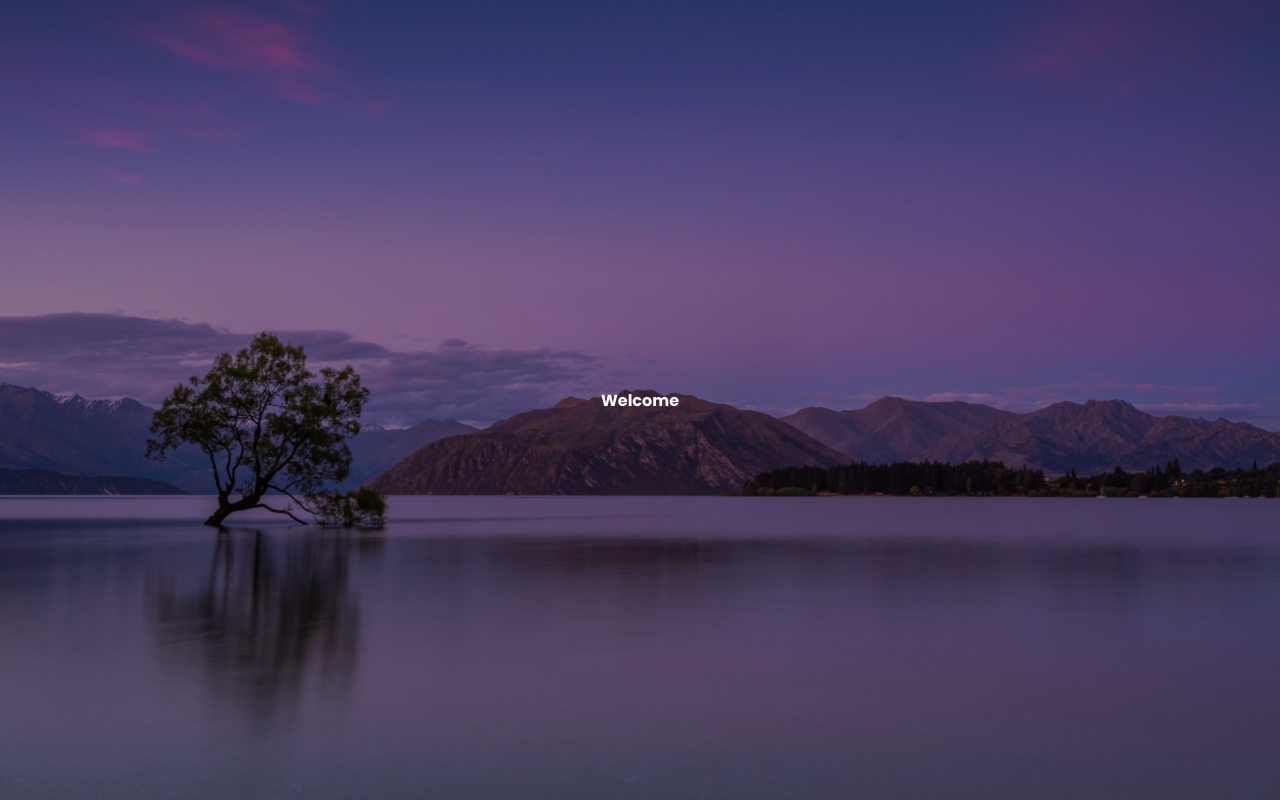
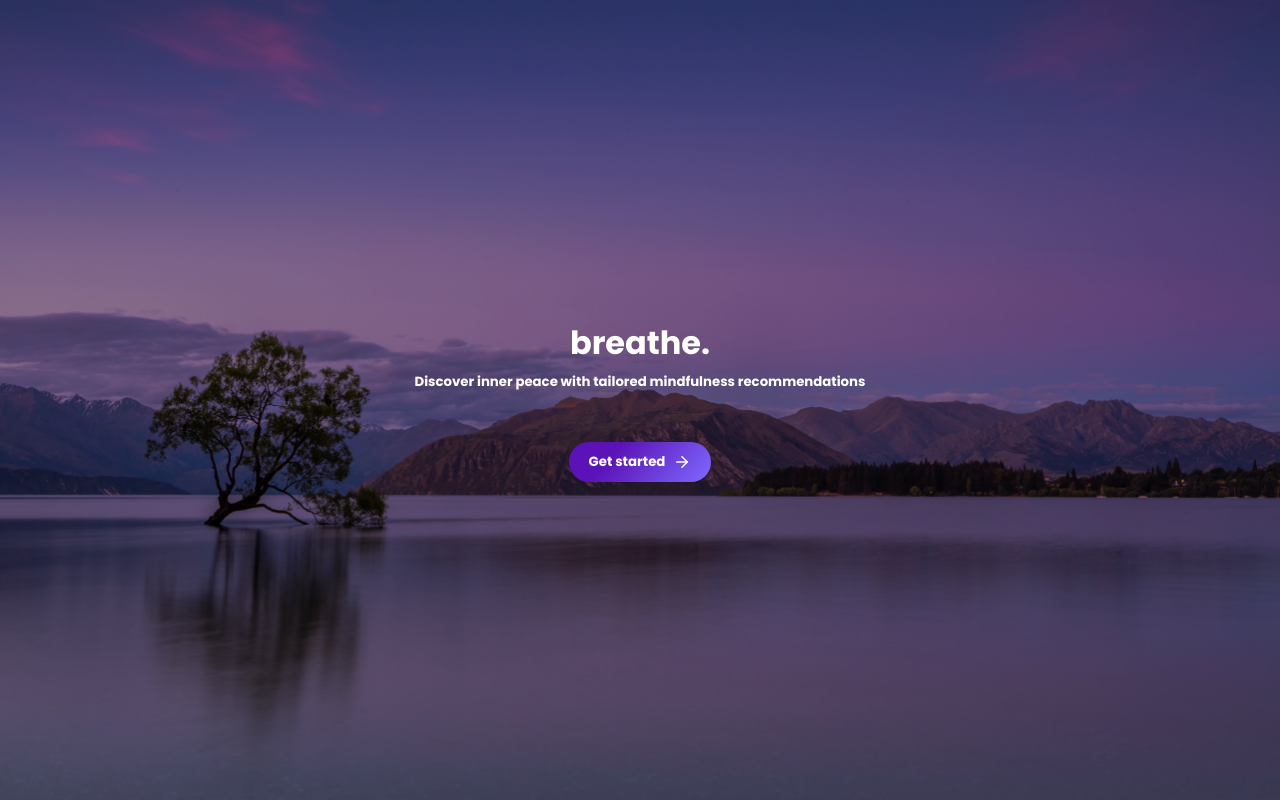
Before and after one commit to RyanMcPherson7/breathe, a React (Create React App) app: page /B in a window 1280 px wide. Built offline with nearby package versions, Linux system fonts and the light colour scheme.

Commit message:
chore: add button component and welcome page

```diff
--- a/package.json
+++ b/package.json
@@ -10,6 +10,7 @@
     "prop-types": "^15.8.1",
     "react": "^18.2.0",
     "react-dom": "^18.2.0",
+    "react-icons": "^4.11.0",
     "react-redux": "^8.1.3",
     "react-router-dom": "^6.16.0",
     "react-scripts": "5.0.1",
--- a/src/components/button/index.css
+++ b/src/components/button/index.css
@@ -0,0 +1,24 @@
+.button {
+  display: flex;
+  gap: 8px;
+  justify-content: center;
+  align-items: center;
+  padding: 10px 20px;
+  border-radius: 100px;
+  color: var(--color-white);
+  font-family: 'Poppins', sans-serif;
+  border: none;
+}
+
+.button-icon {
+  width: 18px;
+  height: 18px;
+}
+
+@media (hover: hover) {
+  .button:hover {
+    cursor: pointer;
+    filter: brightness(75%);
+    transition: filter 0.2s ease-in-out;
+  }
+}
--- a/src/components/button/index.jsx
+++ b/src/components/button/index.jsx
@@ -1,7 +1,47 @@
+import PropTypes from 'prop-types'
+import { useSelector } from 'react-redux'
+import { colorsHex } from '../../constants'
 import './index.css'
 
-const index = () => {
-  return <div>Button</div>
+const index = ({
+  handleClick,
+  text,
+  icon: Icon,
+  isGradient = false,
+  isIconRight = false
+}) => {
+  const color = useSelector((state) => state.form.color)
+
+  return (
+    <button
+      onClick={handleClick}
+      className="button"
+      type="submit"
+      style={{
+        background: isGradient
+          ? `linear-gradient(130deg, ${colorsHex.brandPurple} 30%, ${colorsHex[color]} 100%)`
+          : colorsHex.brandPurple
+      }}
+    >
+      {isIconRight ? (
+        <>
+          {text} <Icon className="button-icon" />
+        </>
+      ) : (
+        <>
+          <Icon className="button-icon" /> {text}
+        </>
+      )}
+    </button>
+  )
+}
+
+index.propTypes = {
+  handleClick: PropTypes.func.isRequired,
+  text: PropTypes.string.isRequired,
+  icon: PropTypes.func.isRequired,
+  isGradient: PropTypes.bool,
+  isIconRight: PropTypes.bool
 }
 
 export default index
--- a/src/components/page-template/index.css
+++ b/src/components/page-template/index.css
@@ -14,4 +14,5 @@
   justify-content: center;
   align-items: center;
   height: 100vh;
+  padding: 20px;
 }
--- a/src/components/welcome/index.css
+++ b/src/components/welcome/index.css
@@ -0,0 +1,11 @@
+#welcome-container {
+    display: flex;
+    flex-direction: column;
+    align-items: center;
+    justify-content: center;
+}
+
+#welcome-container h5 {
+    text-align: center;
+    margin: 5px 0 50px;
+}
--- a/src/components/welcome/index.jsx
+++ b/src/components/welcome/index.jsx
@@ -1,7 +1,29 @@
+import PropTypes from 'prop-types'
+import { useNavigate } from 'react-router-dom'
+import { FiArrowRight } from 'react-icons/fi'
+import Button from '../button'
 import './index.css'
 
-const index = () => {
-  return <div>Welcome</div>
+const index = ({ designVersion }) => {
+  const navigate = useNavigate()
+
+  return (
+    <div id="welcome-container">
+      <h1>breathe.</h1>
+      <h5>Discover inner peace with tailored mindfulness recommendations</h5>
+      <Button
+        handleClick={() => navigate(`/${designVersion}/form`)}
+        text="Get started"
+        icon={FiArrowRight}
+        isGradient
+        isIconRight
+      />
+    </div>
+  )
+}
+
+index.propTypes = {
+  designVersion: PropTypes.string.isRequired
 }
 
 export default index
--- a/src/constants.js
+++ b/src/constants.js
@@ -10,3 +10,13 @@ export const colors = {
   blue: 'blue',
   purple: 'purple'
 }
+
+export const colorsHex = {
+  brandPurple: '#5B12B6',
+  red: '#FF6F6F',
+  orange: '#FFB359',
+  yellow: '#FBFF6C',
+  green: '#79FF5E',
+  blue: '#57F0FF',
+  purple: '#7F69FF'
+}
--- a/src/redux/formSlice.js
+++ b/src/redux/formSlice.js
@@ -7,7 +7,7 @@ export const formSlice = createSlice({
   name: 'form',
   initialState: {
     backgroundImage: backgroundImages.purple,
-    color: '',
+    color: 'purple',
     stressLevel: '',
     rootCause: '',
     meditationExperience: '',
```
Also changed, not shown: 1 other file (tests, documents, lock files or other folders).
